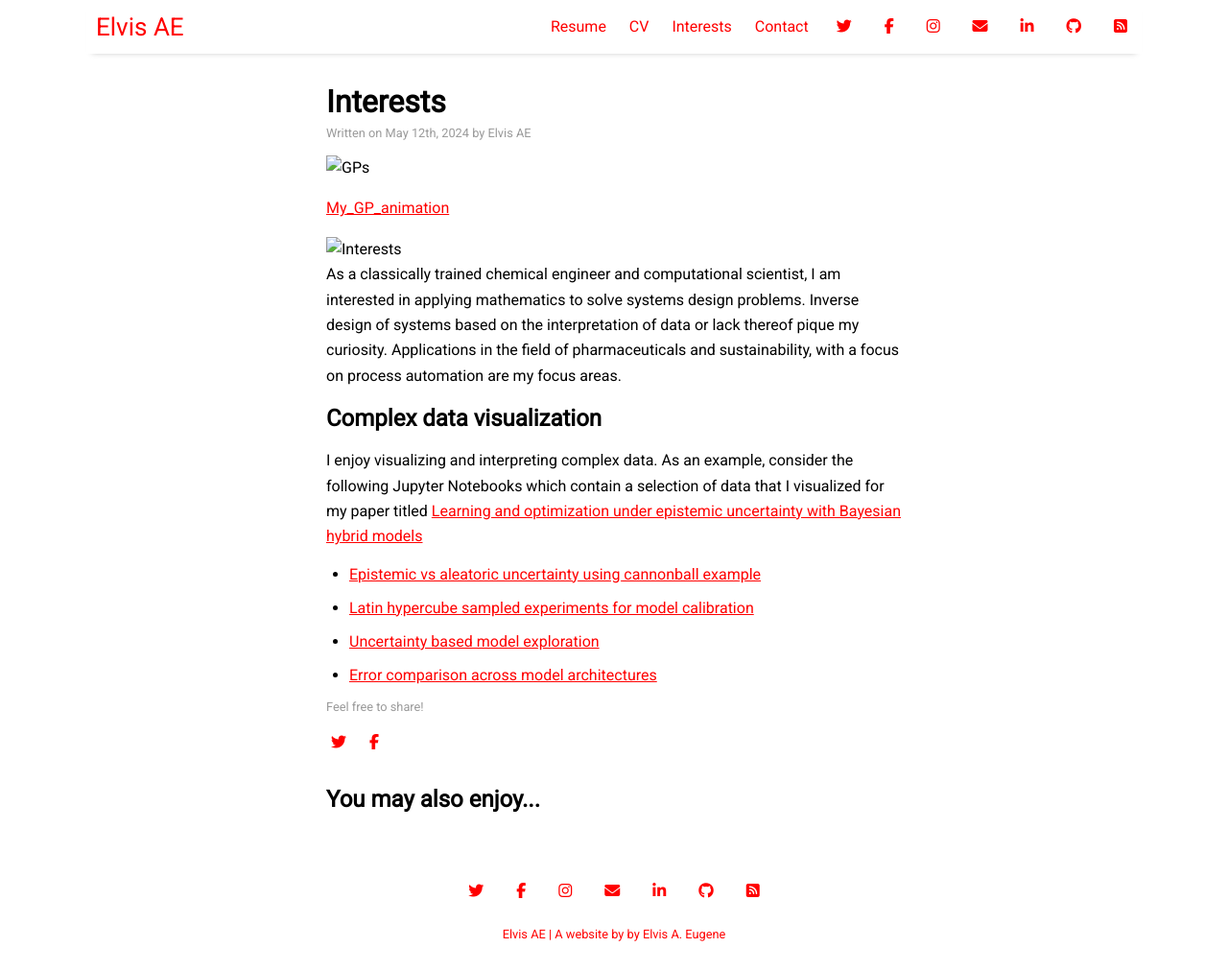
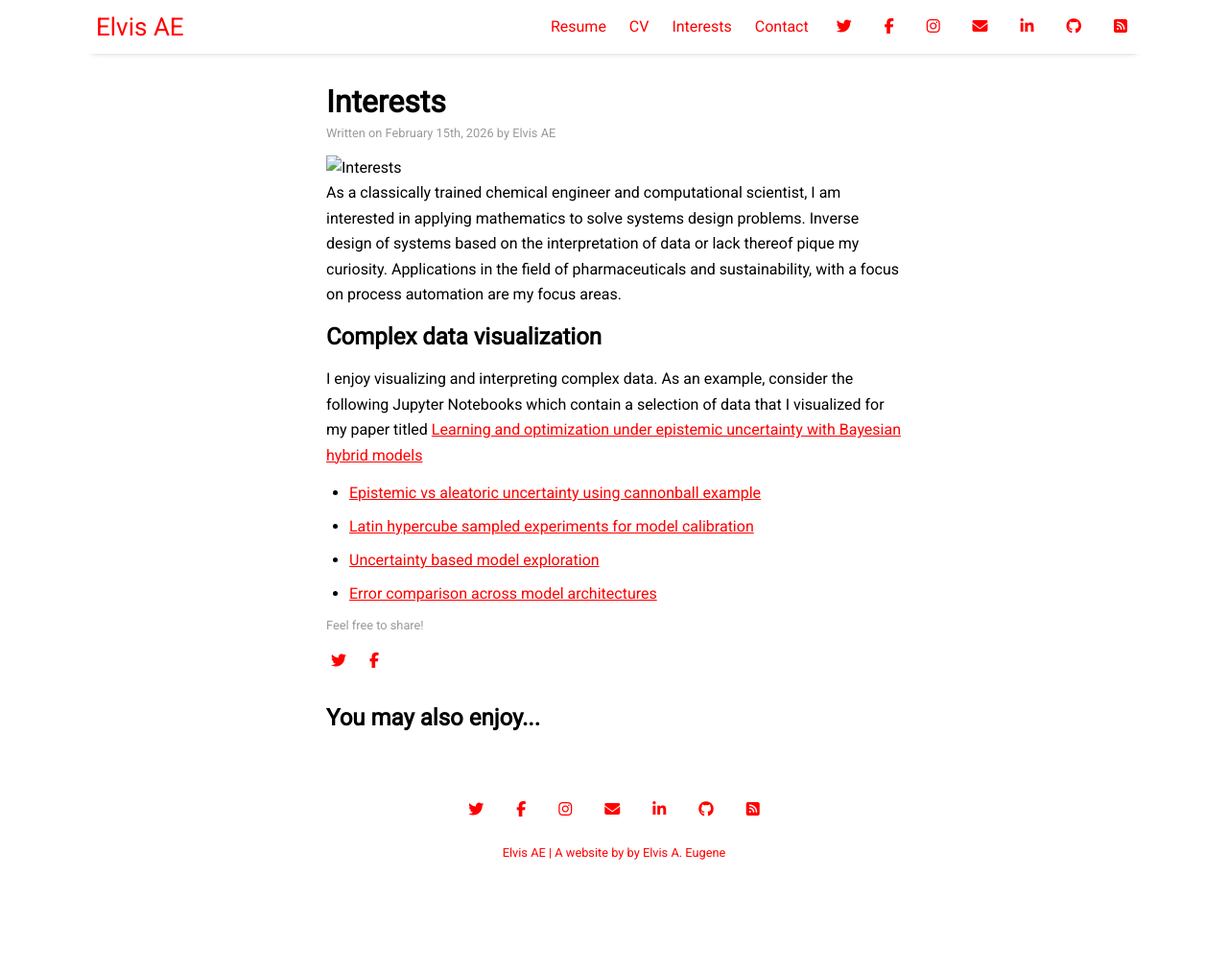
Before and after one commit to otherelvis/otherelvis.github.io, a Jekyll site: the page built from pages/2024-05-12-interests.md, in a window 1280 px wide and 1012 px high. Shown: the whole window at 96% size. Built offline with Jekyll 4.4.1, drawn with Linux system fonts in a browser that asks for light colours; nearby versions of some CDN libraries.

Commit message:
Change date from 2024-05-12 to 2026-Feb-15
Updated the date in the interests markdown file.

```diff
--- a/pages/2024-05-12-interests.md
+++ b/pages/2024-05-12-interests.md
@@ -5,14 +5,8 @@ author: "Elvis AE"
 categories: interests
 tags: [docs]
 permalink: /interests
-date: 2024-05-12
+date: 2026-Feb-15
 ---
-
-![GPs](img/GP.png)
-
-
-[My_GP_animation](https://www.canva.com/design/DAGHdhAK1pI/D5TiYZkfpBq5nleAPDDR9Q/watch?utm_content=DAGHdhAK1pI&utm_campaign=designshare&utm_medium=link&utm_source=editor)
-
 
 ![Interests](img/interests3.png)
 As a classically trained chemical engineer and computational scientist, I am interested in applying mathematics to solve systems design problems. Inverse design of systems based on the interpretation of data or lack thereof pique my curiosity. Applications in the field of pharmaceuticals and sustainability, with a focus on process automation are my focus areas.
```
